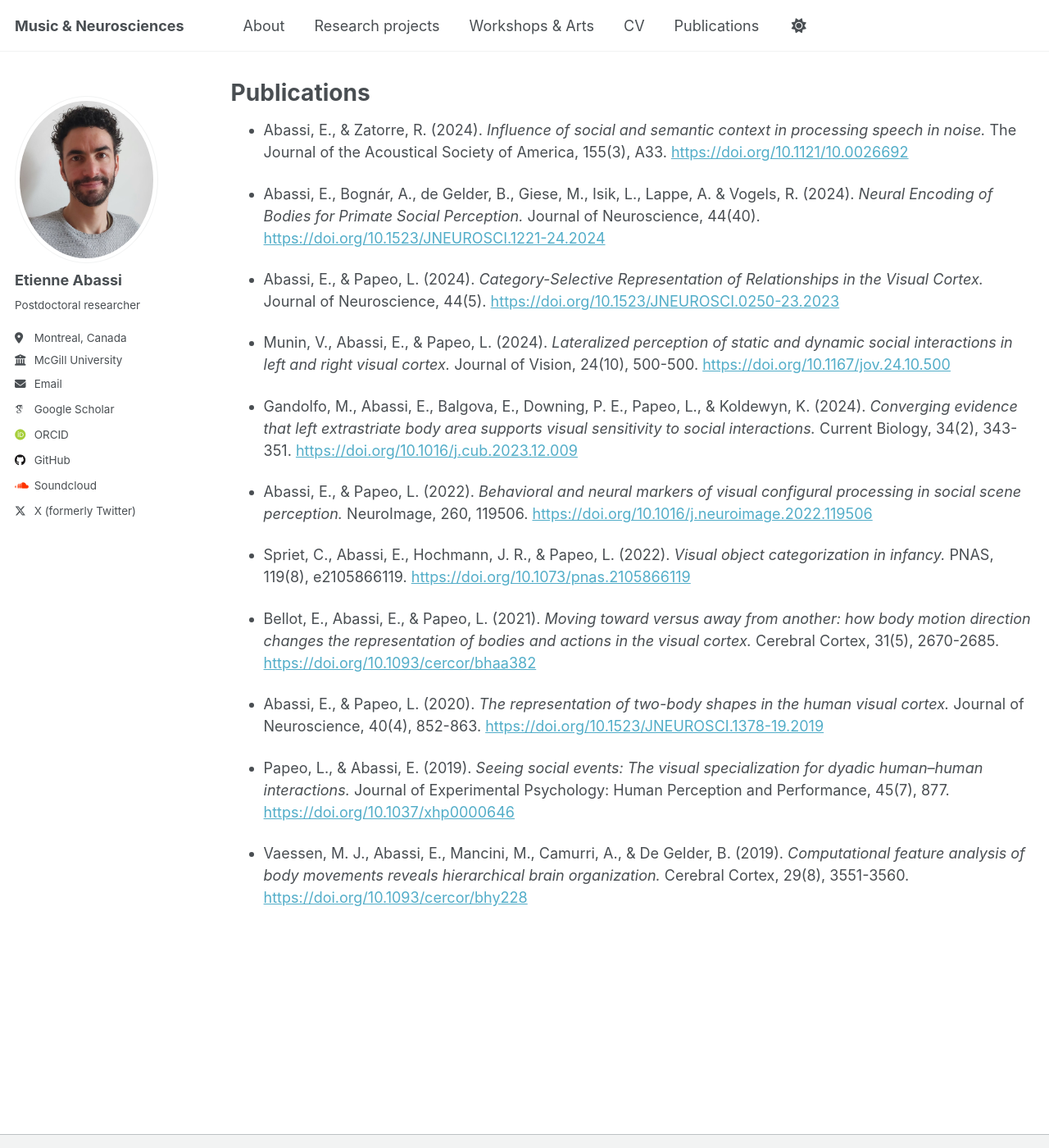
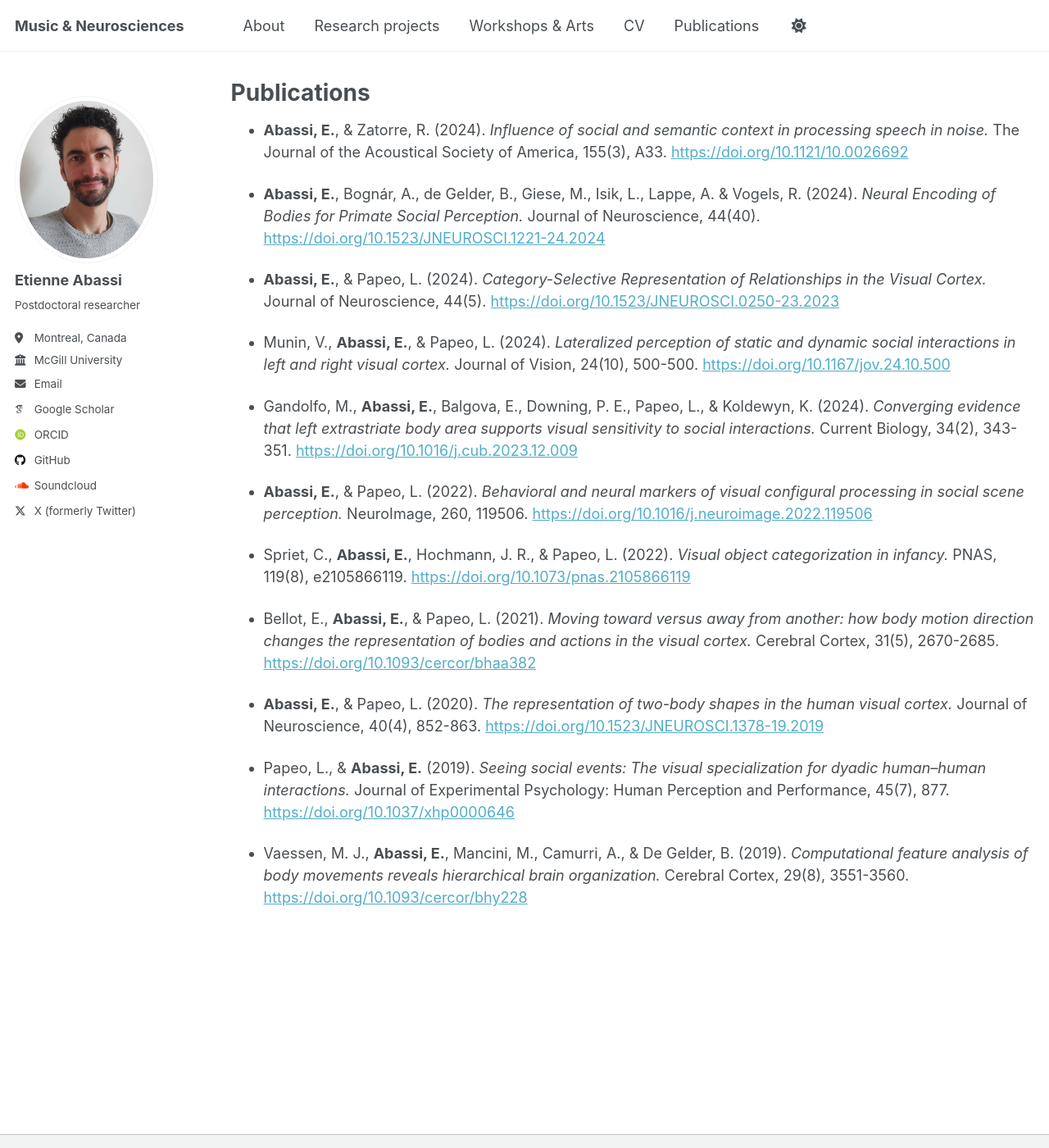
Before and after one commit to etienneabassi/etienneabassi.github.io, a Jekyll site: the page built from _pages/publications.md, in a window 1280 px wide and 1400 px high. Shown: the whole window at 82% size. Built offline with Jekyll 4.4.1, drawn with Linux system fonts in a browser that asks for light colours; some web fonts are replaced.

```diff
--- a/_pages/publications.md
+++ b/_pages/publications.md
@@ -5,24 +5,24 @@ permalink: /publications/
 author_profile: true
 ---
 
-- Abassi, E., & Zatorre, R. (2024). *Influence of social and semantic context in processing speech in noise.* The Journal of the Acoustical Society of America, 155(3), A33. [https://doi.org/10.1121/10.0026692](https://doi.org/10.1121/10.0026692)
+- **Abassi, E.**, & Zatorre, R. (2024). *Influence of social and semantic context in processing speech in noise.* The Journal of the Acoustical Society of America, 155(3), A33. [https://doi.org/10.1121/10.0026692](https://doi.org/10.1121/10.0026692)
 
-- Abassi, E., Bognár, A., de Gelder, B., Giese, M., Isik, L., Lappe, A. & Vogels, R. (2024). *Neural Encoding of Bodies for Primate Social Perception.* Journal of Neuroscience, 44(40). [https://doi.org/10.1523/JNEUROSCI.1221-24.2024](https://doi.org/10.1523/JNEUROSCI.1221-24.2024)
+- **Abassi, E.**, Bognár, A., de Gelder, B., Giese, M., Isik, L., Lappe, A. & Vogels, R. (2024). *Neural Encoding of Bodies for Primate Social Perception.* Journal of Neuroscience, 44(40). [https://doi.org/10.1523/JNEUROSCI.1221-24.2024](https://doi.org/10.1523/JNEUROSCI.1221-24.2024)
 
-- Abassi, E., & Papeo, L. (2024). *Category-Selective Representation of Relationships in the Visual Cortex.* Journal of Neuroscience, 44(5). [https://doi.org/10.1523/JNEUROSCI.0250-23.2023](https://doi.org/10.1523/JNEUROSCI.0250-23.2023)
+- **Abassi, E.**, & Papeo, L. (2024). *Category-Selective Representation of Relationships in the Visual Cortex.* Journal of Neuroscience, 44(5). [https://doi.org/10.1523/JNEUROSCI.0250-23.2023](https://doi.org/10.1523/JNEUROSCI.0250-23.2023)
 
-- Munin, V., Abassi, E., & Papeo, L. (2024). *Lateralized perception of static and dynamic social interactions in left and right visual cortex.* Journal of Vision, 24(10), 500-500. [https://doi.org/10.1167/jov.24.10.500](https://doi.org/10.1167/jov.24.10.500)
+- Munin, V., **Abassi, E.**, & Papeo, L. (2024). *Lateralized perception of static and dynamic social interactions in left and right visual cortex.* Journal of Vision, 24(10), 500-500. [https://doi.org/10.1167/jov.24.10.500](https://doi.org/10.1167/jov.24.10.500)
 
-- Gandolfo, M., Abassi, E., Balgova, E., Downing, P. E., Papeo, L., & Koldewyn, K. (2024). *Converging evidence that left extrastriate body area supports visual sensitivity to social interactions.* Current Biology, 34(2), 343-351. [https://doi.org/10.1016/j.cub.2023.12.009](https://doi.org/10.1016/j.cub.2023.12.009)
+- Gandolfo, M., **Abassi, E.**, Balgova, E., Downing, P. E., Papeo, L., & Koldewyn, K. (2024). *Converging evidence that left extrastriate body area supports visual sensitivity to social interactions.* Current Biology, 34(2), 343-351. [https://doi.org/10.1016/j.cub.2023.12.009](https://doi.org/10.1016/j.cub.2023.12.009)
 
-- Abassi, E., & Papeo, L. (2022). *Behavioral and neural markers of visual configural processing in social scene perception.* NeuroImage, 260, 119506. [https://doi.org/10.1016/j.neuroimage.2022.119506](https://doi.org/10.1016/j.neuroimage.2022.119506)
+- **Abassi, E.**, & Papeo, L. (2022). *Behavioral and neural markers of visual configural processing in social scene perception.* NeuroImage, 260, 119506. [https://doi.org/10.1016/j.neuroimage.2022.119506](https://doi.org/10.1016/j.neuroimage.2022.119506)
 
-- Spriet, C., Abassi, E., Hochmann, J. R., & Papeo, L. (2022). *Visual object categorization in infancy.* PNAS, 119(8), e2105866119. [https://doi.org/10.1073/pnas.2105866119](https://doi.org/10.1073/pnas.2105866119)
+- Spriet, C., **Abassi, E.**, Hochmann, J. R., & Papeo, L. (2022). *Visual object categorization in infancy.* PNAS, 119(8), e2105866119. [https://doi.org/10.1073/pnas.2105866119](https://doi.org/10.1073/pnas.2105866119)
 
-- Bellot, E., Abassi, E., & Papeo, L. (2021). *Moving toward versus away from another: how body motion direction changes the representation of bodies and actions in the visual cortex.* Cerebral Cortex, 31(5), 2670-2685. [https://doi.org/10.1093/cercor/bhaa382](https://doi.org/10.1093/cercor/bhaa382)
+- Bellot, E., **Abassi, E.**, & Papeo, L. (2021). *Moving toward versus away from another: how body motion direction changes the representation of bodies and actions in the visual cortex.* Cerebral Cortex, 31(5), 2670-2685. [https://doi.org/10.1093/cercor/bhaa382](https://doi.org/10.1093/cercor/bhaa382)
 
-- Abassi, E., & Papeo, L. (2020). *The representation of two-body shapes in the human visual cortex.* Journal of Neuroscience, 40(4), 852-863. [https://doi.org/10.1523/JNEUROSCI.1378-19.2019](https://doi.org/10.1523/JNEUROSCI.1378-19.2019)
+- **Abassi, E.**, & Papeo, L. (2020). *The representation of two-body shapes in the human visual cortex.* Journal of Neuroscience, 40(4), 852-863. [https://doi.org/10.1523/JNEUROSCI.1378-19.2019](https://doi.org/10.1523/JNEUROSCI.1378-19.2019)
 
-- Papeo, L., & Abassi, E. (2019). *Seeing social events: The visual specialization for dyadic human–human interactions.* Journal of Experimental Psychology: Human Perception and Performance, 45(7), 877. [https://doi.org/10.1037/xhp0000646](https://doi.org/10.1037/xhp0000646)
+- Papeo, L., & **Abassi, E.** (2019). *Seeing social events: The visual specialization for dyadic human–human interactions.* Journal of Experimental Psychology: Human Perception and Performance, 45(7), 877. [https://doi.org/10.1037/xhp0000646](https://doi.org/10.1037/xhp0000646)
 
-- Vaessen, M. J., Abassi, E., Mancini, M., Camurri, A., & De Gelder, B. (2019). *Computational feature analysis of body movements reveals hierarchical brain organization.* Cerebral Cortex, 29(8), 3551-3560. [https://doi.org/10.1093/cercor/bhy228](https://doi.org/10.1093/cercor/bhy228)
+- Vaessen, M. J., **Abassi, E.**, Mancini, M., Camurri, A., & De Gelder, B. (2019). *Computational feature analysis of body movements reveals hierarchical brain organization.* Cerebral Cortex, 29(8), 3551-3560. [https://doi.org/10.1093/cercor/bhy228](https://doi.org/10.1093/cercor/bhy228)
```
